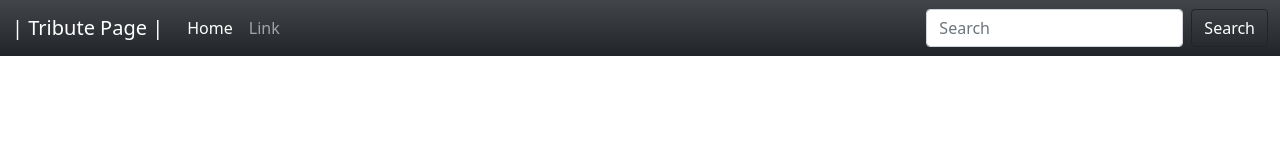
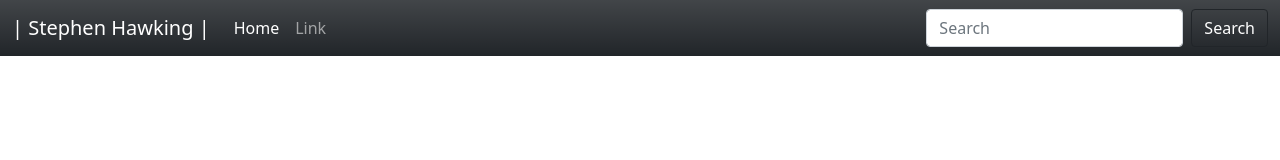
Before and after one commit to Bluefox182/Tribute-Page, a plain HTML site: page index.html in a window 1280 px wide. Drawn offline with nearby package versions, Linux system fonts and the light colour scheme.

Commit message:
tittle update

```diff
--- a/index.html
+++ b/index.html
@@ -12,13 +12,13 @@
       crossorigin="anonymous"
     />
 
-    <title>Stephen Hawking | Tribute</title>
+    <title>| Tribute Page |</title>
   </head>
   <body>
     <header>
       <nav class="navbar navbar-expand-lg navbar-dark bg-dark bg-gradient">
         <div class="container-fluid">
-          <a class="navbar-brand" href="#"> | Tribute Page |</a>
+          <a class="navbar-brand" href="#"> | Stephen Hawking |</a>
           <button
             class="navbar-toggler"
             type="button"
```
